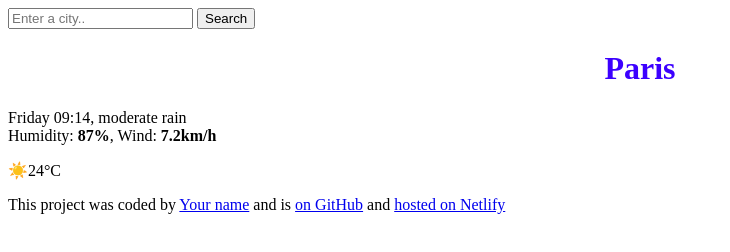
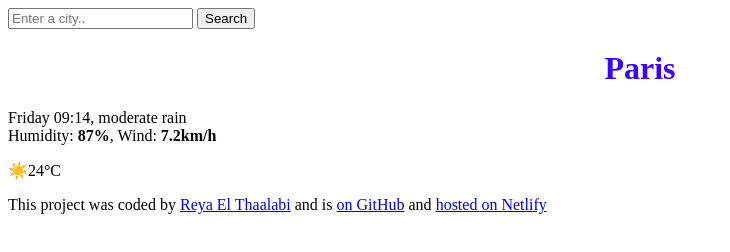
Before and after one commit to Reya0707/My-great-project, a plain HTML site: page index.html in a window 1280 px wide. Shown: the whole page, without its empty margins (0-730 px from the left). Drawn offline with nearby package versions, Linux system fonts and the light colour scheme; files that its build step writes are made by us from their sources; files whose address does not match are found by name.

Commit message:
Added name to footer

```diff
--- a/index.html
+++ b/index.html
@@ -40,7 +40,7 @@
     <footer>
       <p>
         This project was coded by
-        <a href="#" target="_blank">Your name</a> and is
+        <a href="#" target="_blank">Reya El Thaalabi</a> and is
         <a href="#" target="_blank"> on GitHub</a> and
         <a href="#" target="_blank">hosted on Netlify</a>
       </p>
```
